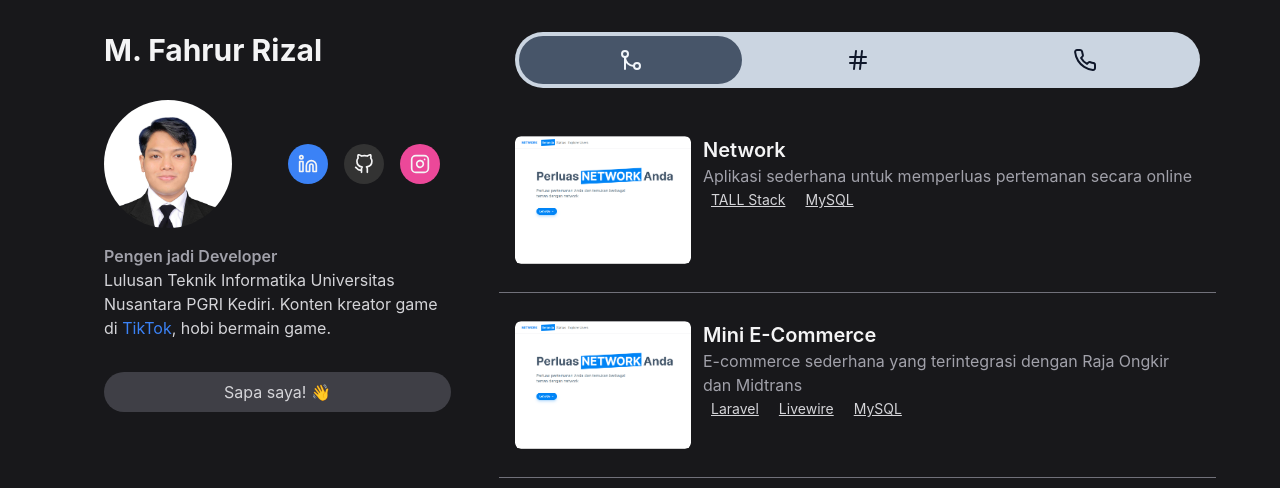
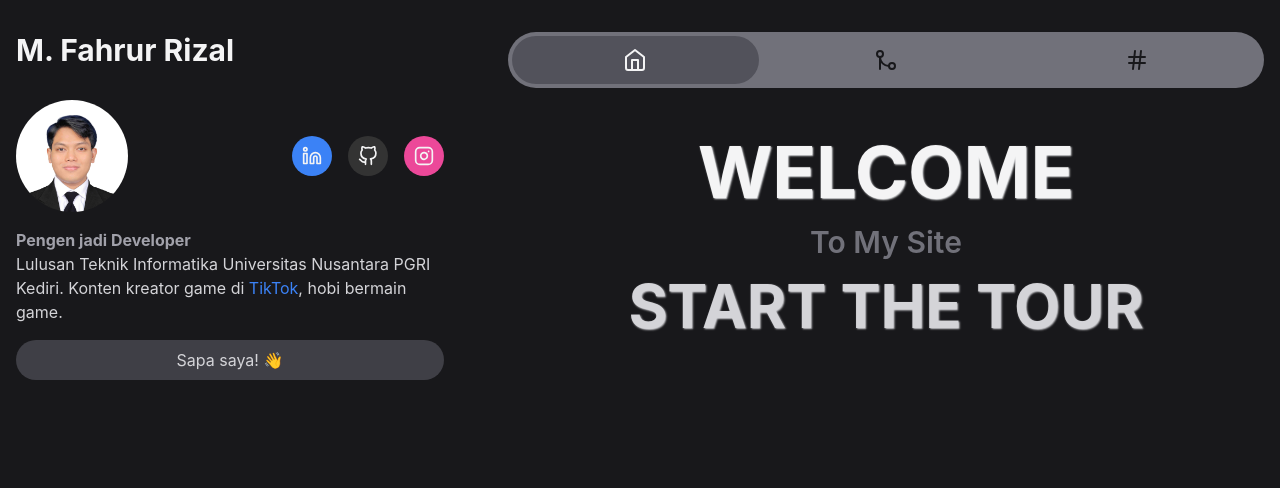
Before and after one commit to rizal57/my-portfolio, a React (Create React App) app: page / in a window 1280 px wide. Shown: the top 488 px of the page. Built offline with nearby package versions, Linux system fonts and the light colour scheme.

Commit message:
[IMP] Improve style

```diff
--- a/src/App.js
+++ b/src/App.js
@@ -1,17 +1,18 @@
 import './App.css';
 import Navbar from './components/Navbar';
-import Home from './components/Home';
-import Portfolio from './components/PortfolioPage';
+import About from './components/About';
 
 function App() {
     return (
-        <div className={'bg-zinc-900 min-h-screen pb-4 lg:px-16'}>
-            <div className={'flex flex-wrap gap-2 lg:grid lg:grid-cols-8'}>
-                <div className={'lg:col-span-3'}>
-                    <Home />
-                </div>
-                <div className={'w-full lg:col-span-5'}>
-                    <Navbar />
+        <div className={'bg-zinc-900 min-h-screen'}>
+            <div className={'container px-4 mx-auto'}>
+                <div className={'flex flex-wrap lg:gap-16 lg:grid lg:grid-cols-8'}>
+                    <div className={'lg:col-span-3'}>
+                        <About />
+                    </div>
+                    <div className={'w-full lg:col-span-5'}>
+                        <Navbar />
+                    </div>
                 </div>
             </div>
         </div>
--- /dev/null
+++ b/src/components/About.jsx
@@ -0,0 +1,73 @@
+import foto from './images/bg-white.png';
+import { Linkedin, Instagram, GitHub } from 'react-feather';
+
+const About = () => {
+    return (
+        <div>
+            <div className={'container mx-auto lg:py-4'}>
+                <div className="py-4">
+                    <h1 className={'text-3xl font-bold text-zinc-100 text-center lg:text-left'}>M. Fahrur Rizal</h1>
+                    <div className={'mt-8 flex items-center justify-between'}>
+                        <div
+                            className={
+                                'rounded-full w-28 h-28 overflow-hidden mr-10 flex-shrink-0 cursor-pointer hover:shadow-lg hover:shadow-zinc-200/20 hover:scale-[1.01] hover:-rotate-6 duration-300'
+                            }>
+                            <img src={foto} alt="foto-profil" className={'w-full'} />
+                        </div>
+                        {/* Social Media */}
+                        <div className="text-zinc-100 flex items-center gap-4">
+                            <a
+                                href={'https://www.linkedin.com/in/fahrur-rizal-0698571b1/'}
+                                target={'_blank'}
+                                className={
+                                    'w-10 h-10 rounded-full bg-blue-500 flex items-center justify-center hover:rotate-12 hover:bg-blue-600 hover:shadow-lg hover:shadow-blue-600/40 ease-out duration-300'
+                                }
+                                rel="noreferrer">
+                                <Linkedin size={20} />
+                            </a>
+                            <a
+                                href={'https://github.com/rizal57'}
+                                target={'_blank'}
+                                className={
+                                    'w-10 h-10 rounded-full bg-[#333] flex items-center justify-center hover:rotate-12 hover:bg-[#252525] hover:shadow-lg hover:shadow-[#252525]/40 ease-out duration-300'
+                                }
+                                rel="noreferrer">
+                                <GitHub size={20} />
+                            </a>
+                            <a
+                                href={'https://www.instagram.com/fahrur_rzl/'}
+                                target={'_blank'}
+                                className={
+                                    'w-10 h-10 rounded-full bg-pink-500 flex items-center justify-center hover:rotate-12 hover:bg-pink-600 hover:shadow-lg hover:shadow-pink-600/40 ease-out duration-300'
+                                }
+                                rel="noreferrer">
+                                <Instagram size={20} />
+                            </a>
+                        </div>
+                    </div>
+                </div>
+                <div className={'text-zinc-300'}>
+                    <h1 className="font-bold text-base text-zinc-400">Pengen jadi Developer</h1>
+                    <p>
+                        Lulusan Teknik Informatika Universitas Nusantara PGRI Kediri. Konten kreator game di{' '}
+                        <a href="https://www.tiktok.com/@joule0507" target={'_blank'} className={'text-blue-500 hover:underline'} rel="noreferrer">
+                            TikTok
+                        </a>
+                        , hobi bermain game.
+                    </p>
+                    <div className={'mt-4'}>
+                        <a
+                            href={'mailto:fahrurrzl5798@gmail.com?subject=SendMail&body=Description'}
+                            className={
+                                'flex items-center gap-2 justify-center bg-zinc-700 py-2 px-4 rounded-full w-full hover:bg-zinc-800 duration-300'
+                            }>
+                            Sapa saya! 👋
+                        </a>
+                    </div>
+                </div>
+            </div>
+        </div>
+    );
+};
+
+export default About;
--- a/src/components/Home.jsx
+++ b/src/components/Home.jsx
@@ -1,57 +1,10 @@
-import foto from './images/bg-white.png';
-import { Linkedin, Instagram, GitHub } from 'react-feather';
-import { Link } from 'react-router-dom';
-
 const Home = () => {
     return (
-        <div name="home" className={'py-4 w-full'}>
-            <div className="container mx-auto px-10 py-4 xl:px-10">
-                <h1 className={'text-3xl font-bold text-zinc-100 text-center lg:text-left'}>M. Fahrur Rizal</h1>
-                <div className={'mt-8 flex items-center gap-4'}>
-                    <div className={'rounded-full w-32 h-32 overflow-hidden mr-10 flex-shrink-0'}>
-                        <img src={foto} alt="foto-profil" className={'w-full object-cover'} />
-                    </div>
-                    {/* Social Media */}
-                    <div className="text-zinc-100 flex items-center gap-4">
-                        <Link
-                            to={''}
-                            className={
-                                'w-10 h-10 rounded-full bg-blue-500 flex items-center justify-center hover:rotate-12 hover:bg-blue-600 hover:shadow-lg hover:shadow-blue-600/40 ease-out duration-300'
-                            }>
-                            <Linkedin size={20} />
-                        </Link>
-                        <Link
-                            to={''}
-                            className={
-                                'w-10 h-10 rounded-full bg-[#333] flex items-center justify-center hover:rotate-12 hover:bg-[#252525] hover:shadow-lg hover:shadow-[#252525]/40 ease-out duration-300'
-                            }>
-                            <GitHub size={20} />
-                        </Link>
-                        <Link
-                            to={''}
-                            className={
-                                'w-10 h-10 rounded-full bg-pink-500 flex items-center justify-center hover:rotate-12 hover:bg-pink-600 hover:shadow-lg hover:shadow-pink-600/40 ease-out duration-300'
-                            }>
-                            <Instagram size={20} />
-                        </Link>
-                    </div>
-                </div>
-            </div>
-            <div className={'px-10 text-zinc-300'}>
-                <h1 className="font-semibold text-base text-zinc-400">Pengen jadi Developer</h1>
-                <p>
-                    Lulusan Teknik Informatika Universitas Nusantara PGRI Kediri. Konten kreator game di{' '}
-                    <a href="#" className={'text-blue-500 hover:underline'}>
-                        TikTok
-                    </a>
-                    , hobi bermain game.
-                </p>
-                <div className={'mt-8'}>
-                    <button
-                        className={'flex items-center gap-2 justify-center bg-zinc-700 py-2 px-4 rounded-full w-full hover:bg-zinc-800 duration-300'}>
-                        Sapa saya! 👋
-                    </button>
-                </div>
+        <div>
+            <div className={'container mx-auto py-4 space-y-4'}>
+                <h1 className={'lg:text-7xl text-6xl font-bold uppercase text-zinc-100 text-center text-shadow-100'}>Welcome</h1>
+                <h2 className={'lg:text-3xl text-2xl font-semibold text-zinc-500 text-center capitalize'}>To My Site</h2>
+                <h1 className={'lg:text-6xl text-4xl font-bold uppercase text-zinc-300 text-center text-shadow text-shadow-300'}>Start The tour</h1>
             </div>
         </div>
     );
--- a/src/components/Navbar.jsx
+++ b/src/components/Navbar.jsx
@@ -1,17 +1,25 @@
-import { GitMerge, Hash, Phone } from 'react-feather';
+import { GitMerge, Hash, Home } from 'react-feather';
 import { NavLink, Route, Routes } from 'react-router-dom';
 import Portfolio from './PortfolioPage';
 import SkillPage from './SkillPage';
+import HomePage from './Home';
 
 const Navbar = () => {
     return (
-        <div className={'container mx-auto w-full'}>
-            <div className={'px-4'}>
-                <nav className={'flex gap-1 items-center justify-between bg-slate-300 rounded-full my-8 overflow-hidden p-1'}>
+        <div className={'w-full'}>
+            <div>
+                <nav className={'flex gap-1 items-center justify-between bg-zinc-500 rounded-full my-8 overflow-hidden p-1'}>
                     <NavLink
                         to={'/'}
                         className={
-                            'py-3 px-8 w-full flex items-center justify-center rounded-full text-slate-900 hover:bg-slate-600 hover:text-slate-100 font-semibold ease-in-out duration-300'
+                            'py-3 px-8 w-full flex items-center justify-center rounded-full text-zinc-900 hover:bg-zinc-600 hover:text-zinc-100 font-semibold ease-in-out duration-300'
+                        }>
+                        <Home />
+                    </NavLink>
+                    <NavLink
+                        to={'/portfolio'}
+                        className={
+                            'py-3 px-8 w-full flex items-center justify-center rounded-full text-zinc-900 hover:bg-zinc-600 hover:text-zinc-100 font-semibold ease-in-out duration-300'
                         }
                         activeClassName="active">
                         <GitMerge />
@@ -19,22 +27,16 @@ const Navbar = () => {
                     <NavLink
                         to={'/skills'}
                         className={
-                            'py-3 px-8 w-full flex items-center justify-center rounded-full text-slate-900 hover:bg-slate-600 hover:text-slate-100 font-semibold ease-in-out duration-300'
+                            'py-3 px-8 w-full flex items-center justify-center rounded-full text-zinc-900 hover:bg-zinc-600 hover:text-zinc-100 font-semibold ease-in-out duration-300'
                         }>
                         <Hash />
-                    </NavLink>
-                    <NavLink
-                        to={'/contact'}
-                        className={
-                            'py-3 px-8 w-full flex items-center justify-center rounded-full text-slate-900 hover:bg-slate-600 hover:text-slate-100 font-semibold ease-in-out duration-300'
-                        }>
-                        <Phone />
                     </NavLink>
                 </nav>
             </div>
 
             <Routes>
-                <Route path="/" element={<Portfolio />} />
+                <Route path="/" element={<HomePage />} />
+                <Route path="/portfolio" element={<Portfolio />} />
                 <Route path="/skills" element={<SkillPage />} />
             </Routes>
         </div>
--- a/src/components/PortfolioPage.jsx
+++ b/src/components/PortfolioPage.jsx
@@ -9,13 +9,13 @@ const Portfolio = () => {
                 target={'_blank'}
                 rel="noopener noreferrer"
                 className={'border-b border-b-zinc-500 block my-3'}>
-                <div className={'group mb-3 py-4 hover:bg-zinc-800 duration-300 lg:rounded-md'}>
-                    <div className={'flex gap-3 px-4'}>
-                        <div className={'w-44 h-32 flex-shrink-0 overflow-hidden rounded-md'}>
+                <div className={'group mb-3 py-4 hover:bg-zinc-800 duration-300 rounded-md'}>
+                    <div className={'flex gap-3 px-4 flex-col lg:flex-row'}>
+                        <div className={'lg:w-44 lg:h-32 w-full flex-shrink-0 overflow-hidden rounded-md'}>
                             <img
                                 src={network}
                                 alt="network"
-                                className={'w-full h-full rounded-md object-cover object-left lg:group-hover:scale-105 duration-300'}
+                                className={'w-full h-full rounded-md object-cover lg:object-left lg:group-hover:scale-105 duration-300'}
                             />
                         </div>
                         <div>
@@ -35,9 +35,9 @@ const Portfolio = () => {
                 target="_blank"
                 rel="noopener noreferrer"
                 className={'border-b border-b-zinc-500 block my-3'}>
-                <div className={'group mb-3 py-4 hover:bg-zinc-800 duration-300 lg:rounded-md'}>
-                    <div className={'flex gap-3 px-4'}>
-                        <div className={'w-44 h-32 flex-shrink-0 overflow-hidden rounded-md'}>
+                <div className={'group mb-3 py-4 hover:bg-zinc-800 duration-300 rounded-md'}>
+                    <div className={'flex gap-3 px-4 flex-col lg:flex-row'}>
+                        <div className={'lg:w-44 lg:h-32 w-full flex-shrink-0 overflow-hidden rounded-md'}>
                             <img
                                 src={network}
                                 alt="network"
--- a/src/index.css
+++ b/src/index.css
@@ -9,5 +9,13 @@ body {
 }
 
 nav .active {
-    @apply bg-slate-600 text-slate-100;
+    @apply bg-zinc-600 text-zinc-100;
 }
+
+.text-shadow-100 {
+    text-shadow: 1px 1px 2px #f3f4f6;
+}
+
+.text-shadow-300 {
+    text-shadow: 1px 1px 2px #d4d4d8;
+}
```
Also changed, not shown: tailwind.config.js (+8 -1 lines).
